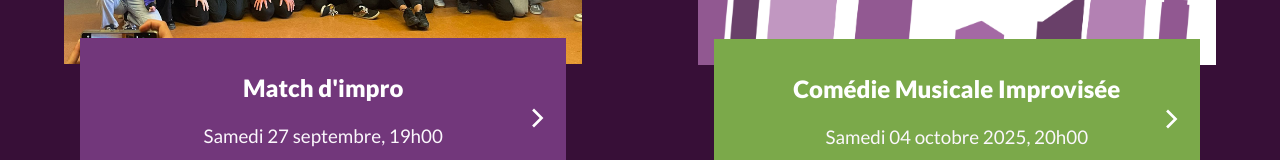
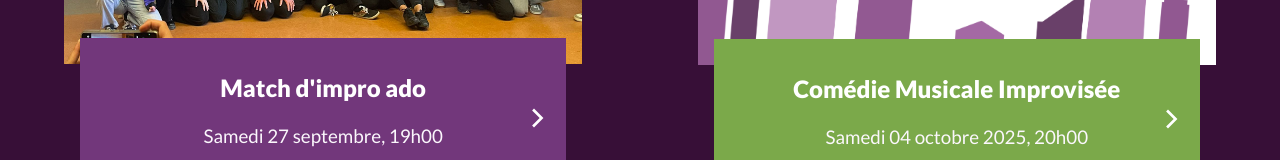
Before and after one commit to MarcoPOtard/micim, a Next.js app: page / in a window 1280 px wide. Shown: the part 1837-1997 px from the top of the page. Built offline with nearby package versions, Linux system fonts and the light colour scheme.

Commit message:
Update website

```diff
--- a/app/layout.tsx
+++ b/app/layout.tsx
@@ -60,9 +60,9 @@ export const metadata: Metadata = {
             "max-snippet": -1,
         },
     },
-    verification: {
-        google: 'your-google-verification-code'
-    }
+    // verification: {
+    //     google: 'your-google-verification-code'
+    // }
 };
 
 export default function RootLayout({
--- a/app/mentions-legales/page.tsx
+++ b/app/mentions-legales/page.tsx
@@ -69,7 +69,7 @@ const LegalNotices = () => {
             <p>
                 Le responsable de traitement des données personnelles collectées
                 sur ce site est l&apos;association MICIM, représentée par
-                Sébastien Chombard et Marc Potard..
+                Sébastien Chombart et Marc Potard.
                 <br />
                 Contact : micim@micim.fr
             </p>
--- a/datas/showsData.json
+++ b/datas/showsData.json
@@ -2,7 +2,7 @@
     "shows":[
         {
             "id": "2025-09-27",
-            "title": "Match d'impro",
+            "title": "Match d'impro ado",
             "date": "Samedi 27 septembre",
             "shortDate": "27/09/2025",
             "location": "Espace Ughetti, Route de Gardanne, Luynes, 13080 Aix-en-Provence",
@@ -40,7 +40,7 @@
         },
         {
             "id": "2025-12-06",
-            "title": "Match d'impro",
+            "title": "Match d'impro ado",
             "date": "Samedi 12 décembre",
             "shortDate": "06/12/2025",
             "location": "Espace Ughetti, Route de Gardanne, Luynes, 13080 Aix-en-Provence",
```
Also changed, not shown: datas/sliderData.json (+1 -8 lines).
